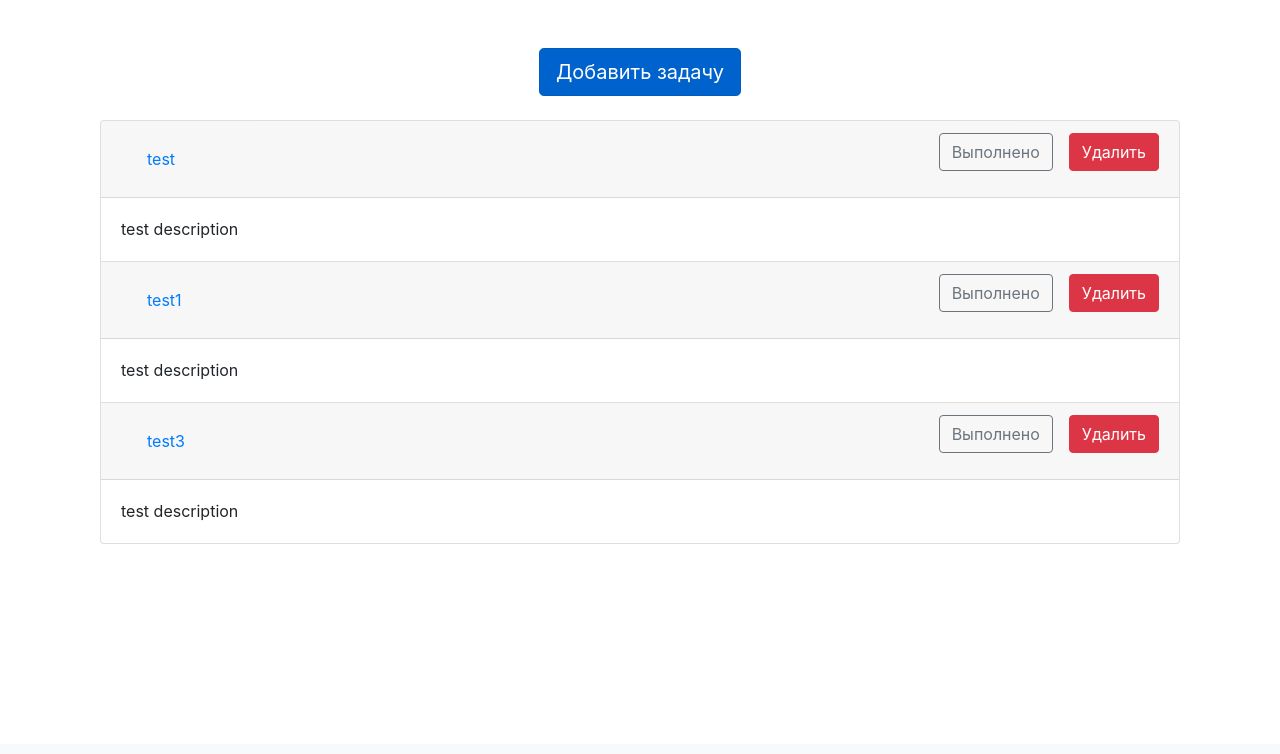
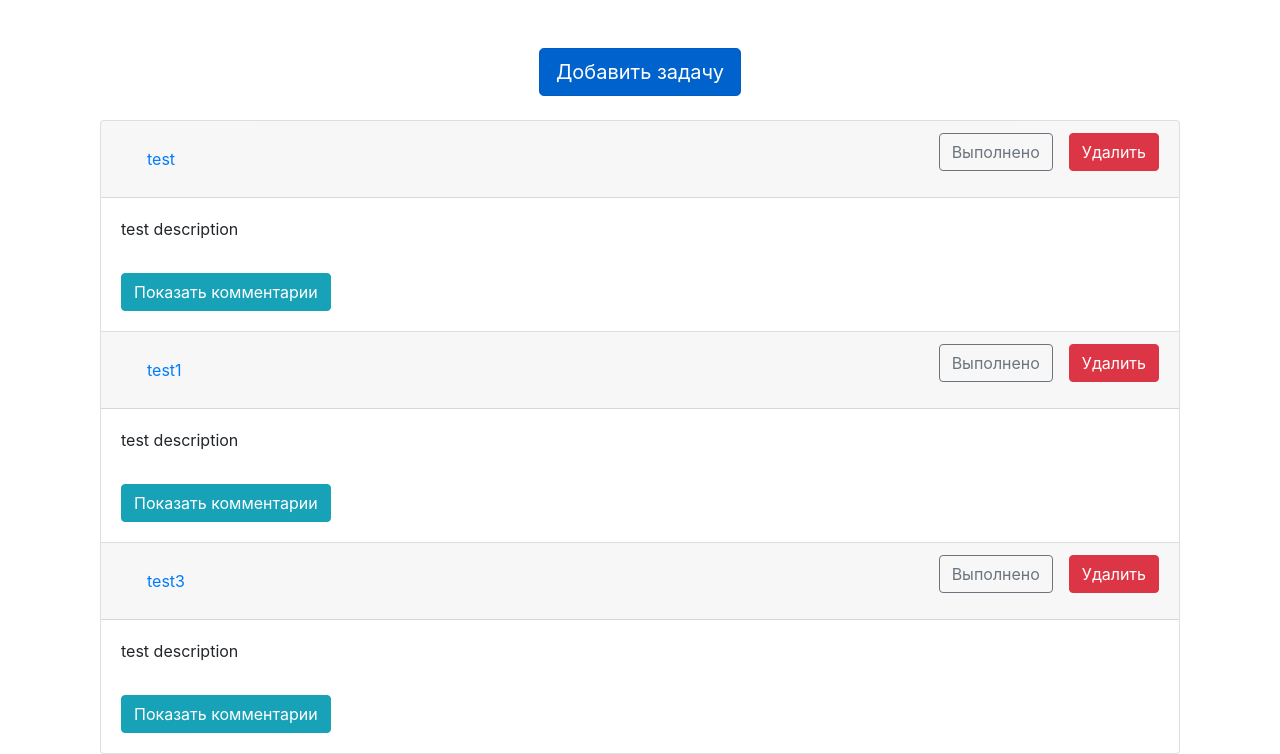
Before and after one commit to EclipsePLZ/lab3, a Flask app: page /tasks in a window 1280 px wide. Shown: the part 56-810 px from the top of the page. Before the commit the page ends 600 px from the top, so only its background shows below. Run offline with Flask 2, Linux system fonts and the light colour scheme; a user stored in the database is signed in; data comes from the database, SQL or seed files in the repository; both versions use the stored data as it was after the commit; some libraries are stand-ins or nearby versions.

Commit message:
ref code and add comment button

```diff
--- a/app.py
+++ b/app.py
@@ -167,6 +167,7 @@ def refresh_task(task_id:int):
     else:
         return redirect('/login')
 
+
 @app.route('/tasks/<int:task_id>', methods=['GET'])
 def get_task(task_id: int):
     if 'user_id' in session:
--- a/static/js/jsCode.js
+++ b/static/js/jsCode.js
@@ -43,3 +43,7 @@ async function doneTask(id){
         }
     });
 }
+
+async function showComments(id){
+
+}
--- a/templates/pages/task_list.html
+++ b/templates/pages/task_list.html
@@ -34,20 +34,18 @@
                       {% endif %}
                   </h5>
                 </div>
-
-                {% if not task.condition %}
-                    <div id="collapseOne" class="collapse show" aria-labelledby="headingOne" data-parent="#accordionExample">
-                      <div class="card-body" id="task_description_{{ task.id }}">
-                          {{ task.description }}
-                      </div>
-                    </div>
-                {% else %}
-                    <div id="collapseOne" class="collapse show" aria-labelledby="headingOne" data-parent="#accordionExample">
-                      <div class="card-body" id="task_description_{{ task.id }}">
-                          <del>{{ task.description }}</del>
-                      </div>
-                    </div>
-                {% endif %}
+                <div id="collapseOne" class="collapse show" aria-labelledby="headingOne" data-parent="#accordionExample">
+                  <div class="card-body" id="task_description_{{ task.id }}">
+                      {% if not task.condition %}
+                        <p>{{ task.description }}</p>
+                      {% else %}
+                          <del><p>{{ task.description }}</p></del>
+                      {% endif %}
+                    <button class="btn btn-info mt-3" type="button" data-toggle="collapse" data-target="#comments_{{ task.id }}" aria-expanded="false" aria-controls="comments_{{ task.id }}" onclick="showComments({{ task.id }})">
+                        Показать комментарии
+                    </button>
+                  </div>
+                </div>
               </div>
             {% endfor %}
         </div>
```
Also changed, not shown: db/database.sqlite.
